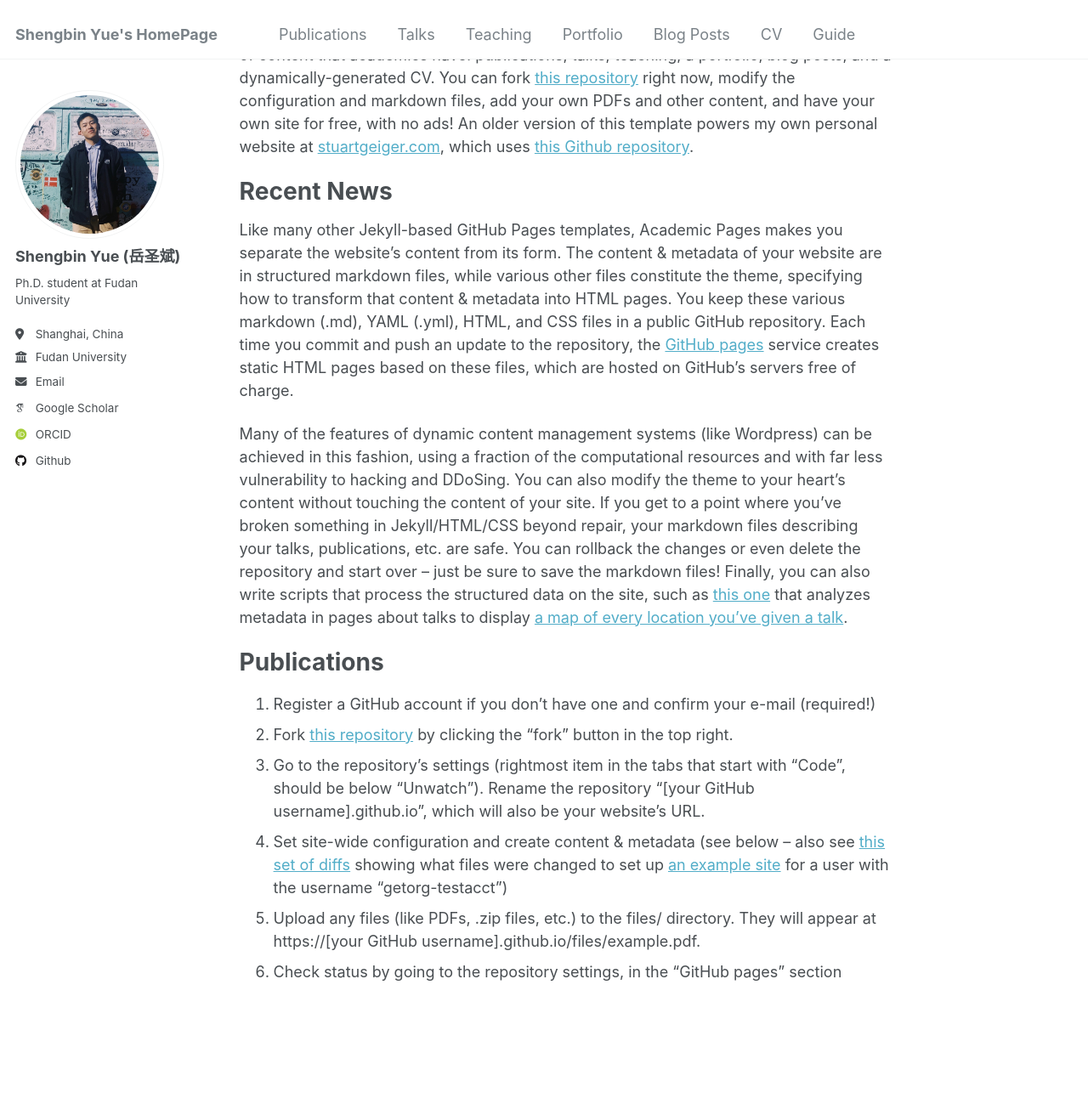
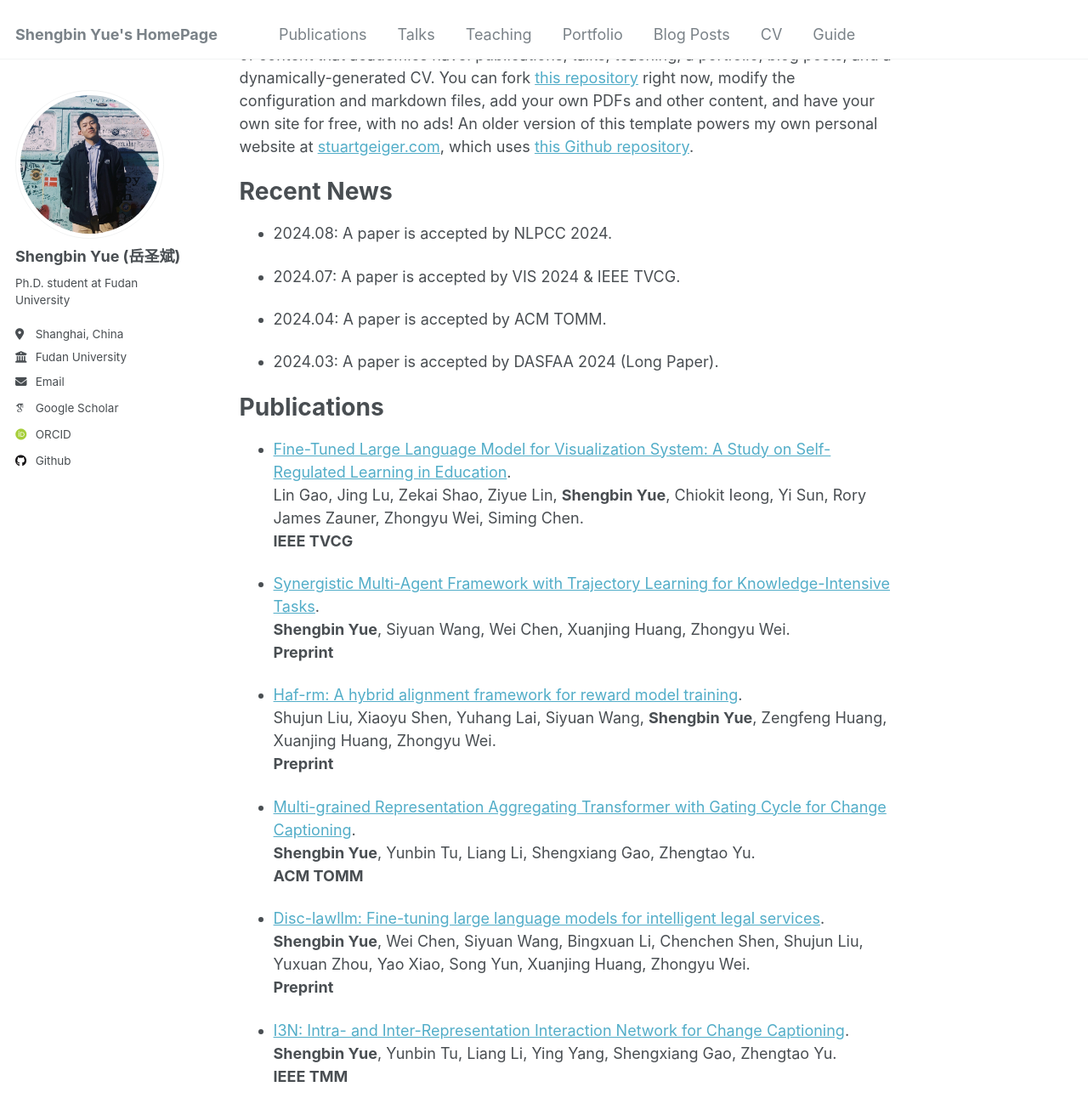
Before and after one commit to yueshengbin/yueshengbin.github.io, a Jekyll site: the page built from _pages/about.md, in a window 1280 px wide and 1400 px high, scrolled down 204 px. Shown: the top 1312 px of the window at 85% size. Built offline with Jekyll 4.4.1, drawn with Linux system fonts in a browser that asks for light colours; some web fonts are replaced.

Commit message:
Update about.md

```diff
--- a/_pages/about.md
+++ b/_pages/about.md
@@ -11,15 +11,38 @@ This is the front page of a website that is powered by the [Academic Pages templ
 
 Recent News
 ======
-Like many other Jekyll-based GitHub Pages templates, Academic Pages makes you separate the website's content from its form. The content & metadata of your website are in structured markdown files, while various other files constitute the theme, specifying how to transform that content & metadata into HTML pages. You keep these various markdown (.md), YAML (.yml), HTML, and CSS files in a public GitHub repository. Each time you commit and push an update to the repository, the [GitHub pages](https://pages.github.com/) service creates static HTML pages based on these files, which are hosted on GitHub's servers free of charge.
+* 2024.08: A paper is accepted by NLPCC 2024.
 
-Many of the features of dynamic content management systems (like Wordpress) can be achieved in this fashion, using a fraction of the computational resources and with far less vulnerability to hacking and DDoSing. You can also modify the theme to your heart's content without touching the content of your site. If you get to a point where you've broken something in Jekyll/HTML/CSS beyond repair, your markdown files describing your talks, publications, etc. are safe. You can rollback the changes or even delete the repository and start over -- just be sure to save the markdown files! Finally, you can also write scripts that process the structured data on the site, such as [this one](https://github.com/academicpages/academicpages.github.io/blob/master/talkmap.ipynb) that analyzes metadata in pages about talks to display [a map of every location you've given a talk](https://academicpages.github.io/talkmap.html).
+* 2024.07: A paper is accepted by VIS 2024 & IEEE TVCG.
+
+* 2024.04: A paper is accepted by ACM TOMM.
+
+* 2024.03: A paper is accepted by DASFAA 2024 (Long Paper).
+
+
 
 Publications
 ======
-1. Register a GitHub account if you don't have one and confirm your e-mail (required!)
-1. Fork [this repository](https://github.com/academicpages/academicpages.github.io) by clicking the "fork" button in the top right.
-1. Go to the repository's settings (rightmost item in the tabs that start with "Code", should be below "Unwatch"). Rename the repository "[your GitHub username].github.io", which will also be your website's URL.
-1. Set site-wide configuration and create content & metadata (see below -- also see [this set of diffs](http://archive.is/3TPas) showing what files were changed to set up [an example site](https://getorg-testacct.github.io) for a user with the username "getorg-testacct")
-1. Upload any files (like PDFs, .zip files, etc.) to the files/ directory. They will appear at https://[your GitHub username].github.io/files/example.pdf.
-1. Check status by going to the repository settings, in the "GitHub pages" section
+* [Fine-Tuned Large Language Model for Visualization System: A Study on Self-Regulated Learning in Education](https://ieeexplore.ieee.org/abstract/document/10670435).
+  Lin Gao, Jing Lu, Zekai Shao, Ziyue Lin, **Shengbin Yue**, Chiokit Ieong, Yi Sun, Rory James Zauner, Zhongyu Wei, Siming Chen.
+  **IEEE TVCG**
+
+* [Synergistic Multi-Agent Framework with Trajectory Learning for Knowledge-Intensive Tasks](https://arxiv.org/abs/2407.09893).
+  **Shengbin Yue**, Siyuan Wang, Wei Chen, Xuanjing Huang, Zhongyu Wei.
+  **Preprint**
+
+* [Haf-rm: A hybrid alignment framework for reward model training](https://arxiv.org/abs/2407.04185).
+  Shujun Liu, Xiaoyu Shen, Yuhang Lai, Siyuan Wang, **Shengbin Yue**, Zengfeng Huang, Xuanjing Huang, Zhongyu Wei.
+  **Preprint**
+
+* [Multi-grained Representation Aggregating Transformer with Gating Cycle for Change Captioning](https://dl.acm.org/doi/abs/10.1145/3660346).
+  **Shengbin Yue**, Yunbin Tu, Liang Li, Shengxiang Gao, Zhengtao Yu.
+  **ACM TOMM**
+
+* [Disc-lawllm: Fine-tuning large language models for intelligent legal services](https://arxiv.org/abs/2309.11325).
+  **Shengbin Yue**, Wei Chen, Siyuan Wang, Bingxuan Li, Chenchen Shen, Shujun Liu, Yuxuan Zhou, Yao Xiao, Song Yun, Xuanjing Huang, Zhongyu Wei.
+  **Preprint**
+
+* [I3N: Intra- and Inter-Representation Interaction Network for Change Captioning](https://ieeexplore.ieee.org/abstract/document/10050818).
+  **Shengbin Yue**, Yunbin Tu, Liang Li, Ying Yang, Shengxiang Gao, Zhengtao Yu.
+  **IEEE TMM**
```
